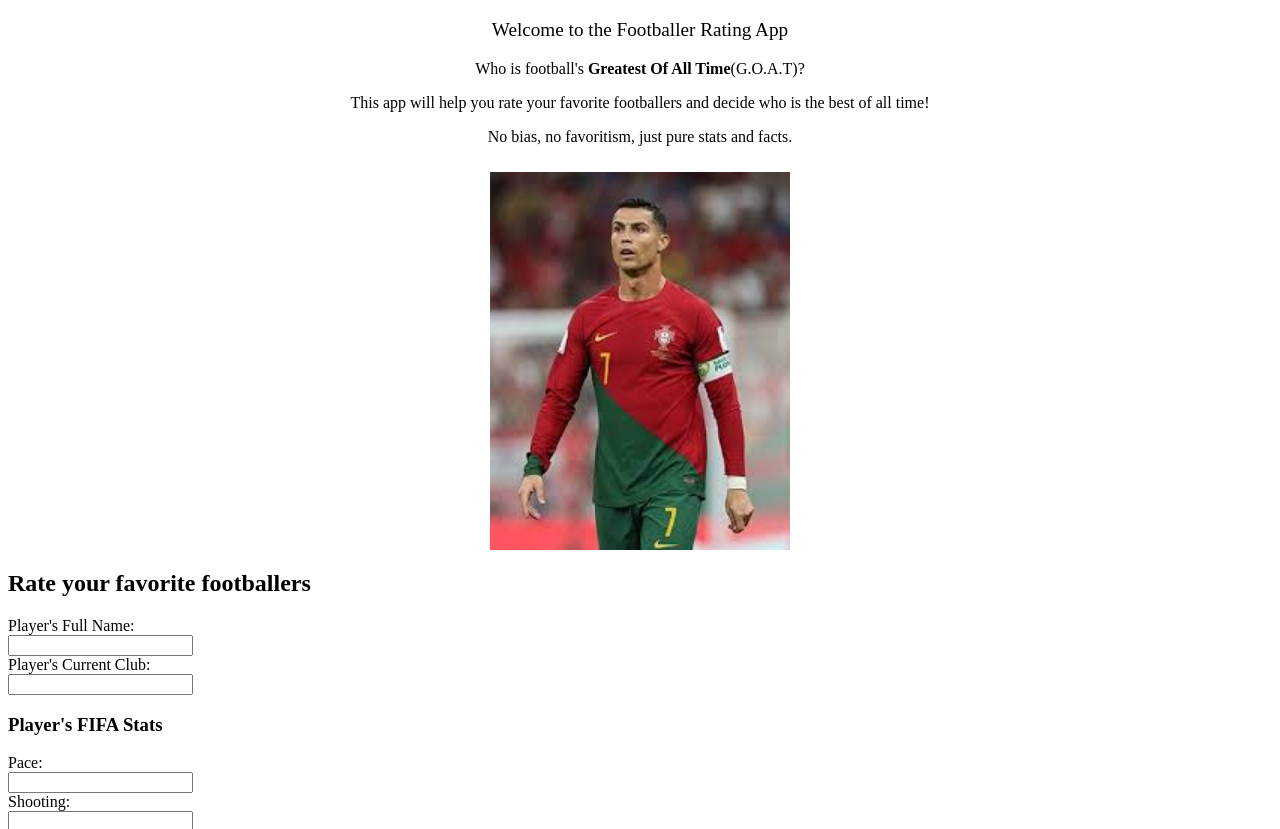
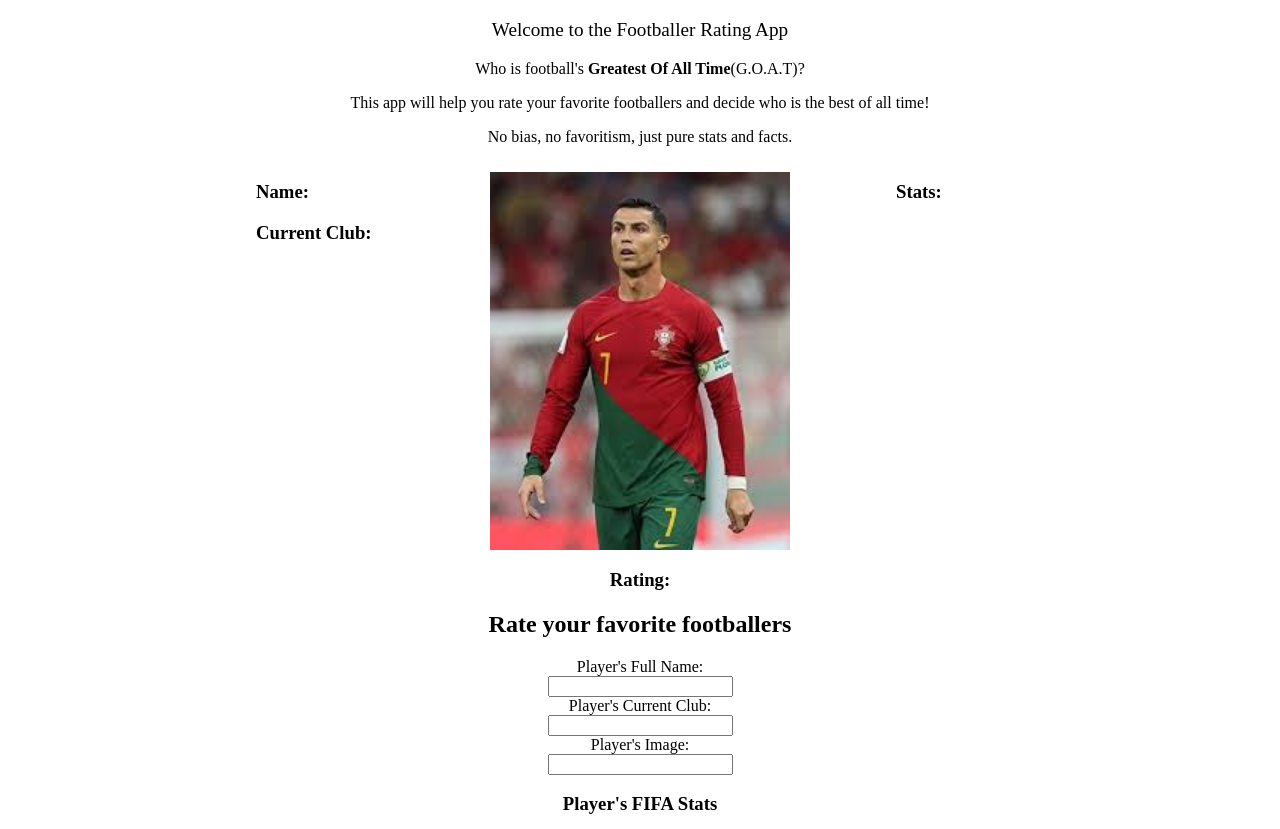
Before and after one commit to neema-edward/footballer-rating-app, a plain HTML site: page index.html in a window 1280 px wide. Shown: the part 63-892 px from the top of the page. Drawn offline with Linux system fonts and the light colour scheme; a script that the page names is missing.

Commit message:
changes postion of h3

```diff
--- a/index.html
+++ b/index.html
@@ -16,14 +16,27 @@
         <p>This app will help you rate your favorite footballers and decide who is the best of all time!</p>
         <p>No bias, no favoritism, just pure stats and facts.</p>
     </div>
-    <img id="im1" src="Images/cr7.jpeg" alt="Ronaldo">
     <div>
-        <h2>Rate your favorite footballers</h2>
+        <div id="players-details">
+            <div id="nameAndClub">
+                <h3>Name:</h3>
+                <h3>Current Club:</h3>
+            </div>
+            <h3 id="player-stats">Stats:</h3>
+        <img id="im1" src="Images/cr7.jpeg" alt="Ronaldo">
+        </div>
+        <h3 style="text-align: center;">Rating:</h3>
+    </div>
+    <div>
+
         <form id="rates-form">
+            <h2>Rate your favorite footballers</h2>
             <label for="pname">Player's Full Name:</label><br>
             <input type="text" id="pname" name="pname"><br>
             <label for="cclub">Player's Current Club:</label><br>
             <input type="text" id="cclub" name="cclub"><br>
+            <label for="pimage">Player's Image:</label><br>
+            <input type="url" id="pimage" name="pimage"><br>
             <h3>Player's FIFA Stats </h3>
             <label for="pac">Pace:</label><br>
             <input type="text" id="pac" name="pac"><br>
--- a/style.css
+++ b/style.css
@@ -19,3 +19,19 @@
 .intro {
     text-align: center;
 }
+
+#rates-form {
+    text-align: center;
+}
+
+
+#nameAndClub{
+    position: absolute;
+    left: 20%;
+}
+
+#player-stats{
+    position: absolute;
+    left: 70%;
+
+}
```
